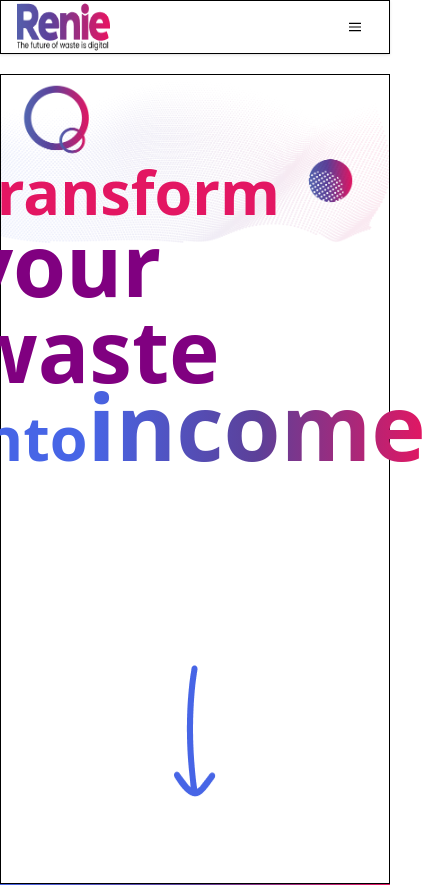
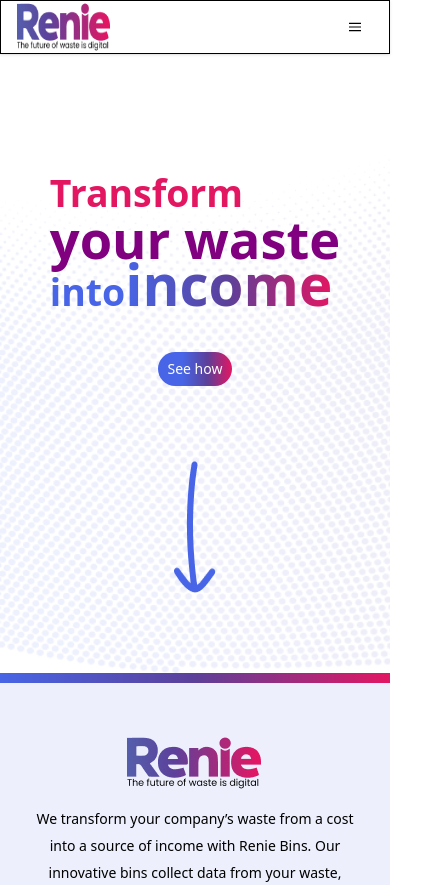
Before and after one commit to Shadab012/renie, a React (Vite) app: page / in a window 390 px wide. Shown: the top 885 px of the page, 426 px wide, since content can reach past the window. Built offline with nearby package versions, Linux system fonts and the light colour scheme.

Commit message:
Home hero desing is in porgress

```diff
--- a/src/assets/css/home.css
+++ b/src/assets/css/home.css
@@ -10,7 +10,6 @@
   background-clip: text;
 }
 .heroSection {
-  border: 1px solid black;
   width: 100%;
   height: 810px;
   background: url('../images/home.png');
@@ -45,6 +44,56 @@
   width: 41.19px;
   height: 131.79px;
 }
+.heroButton {
+  background: linear-gradient(
+    90deg,
+    #4765e6 33.33%,
+    #5c4099 66.66%,
+    #e31662 100%
+  );
+  padding: 10px 15px;
+  border-radius: 30px;
+  font-weight: 400;
+  font-size: 20px;
+  line-height: 30px;
+}
 /* Medai Queries for responsive design */
 @media screen and (max-width: 768px) {
+  .heroSection {
+    width: 100%;
+    height: 579px;
+    background: url('../images/home-hero-mobile.png');
+    background-repeat: no-repeat;
+    background-size: cover !important;
+  }
+  .transform {
+    font-weight: 600;
+    font-size: 37.43px;
+    line-height: 37.43px;
+    color: #e31662;
+  }
+  .yourwaste {
+    font-weight: 700;
+    font-size: 52.4px;
+    line-height: 52.4px;
+    color: purple;
+  }
+  .into {
+    font-weight: 700;
+    font-size: 37.43px;
+    line-height: 37.43px;
+    color: #4765e6;
+  }
+  .income {
+    font-weight: 900;
+    font-size: 56.44px;
+    line-height: 39.68px;
+  }
+  .heroButton {
+    padding: 5px 10px;
+    border-radius: 30px;
+    font-weight: 400;
+    font-size: 14px;
+    line-height: 24px;
+  }
 }
--- a/src/assets/css/style.css
+++ b/src/assets/css/style.css
@@ -8,6 +8,14 @@
   -webkit-background-clip: text;
   -webkit-text-fill-color: transparent;
   background-clip: text;
+}
+.gradientButton {
+  background: linear-gradient(
+    90deg,
+    #4765e6 33.33%,
+    #5c4099 66.66%,
+    #e31662 100%
+  );
 }
 /* Header Component */
 .headerMain {
--- a/src/pages/Home.jsx
+++ b/src/pages/Home.jsx
@@ -3,8 +3,8 @@
 import Arrow from '../assets/images/arrow.png';
 function Home() {
   return (
-    <div className='heroSection flex flex-col justify-around  items-center  mt-5'>
-      <div className='heroTitle'>
+    <div className='heroSection flex flex-col justify-between py-10  items-center  mt-10'>
+      <div className='heroTitle flex flex-col gap-10 mt-10'>
         <div className='heroTitleText'>
           {' '}
           <span className='transform'>Transform</span> <br />
@@ -13,9 +13,11 @@
           <span className='into'>into</span>
           <span className='income gradient-text'>income</span>{' '}
         </div>
-        <button>now</button>
+        <div className='flex justify-center md:mt-5'>
+          <button className='heroButton text-white'>See how</button>
+        </div>
       </div>
-      <div className='arrowSection'>
+      <div className='arrowSection mb-10'>
         <img className='arrowImg' src={Arrow} alt='' />
       </div>
     </div>
```
Also changed, not shown: src/assets/images/circle.png (added), src/assets/images/home-hero-mobile.png (added).
